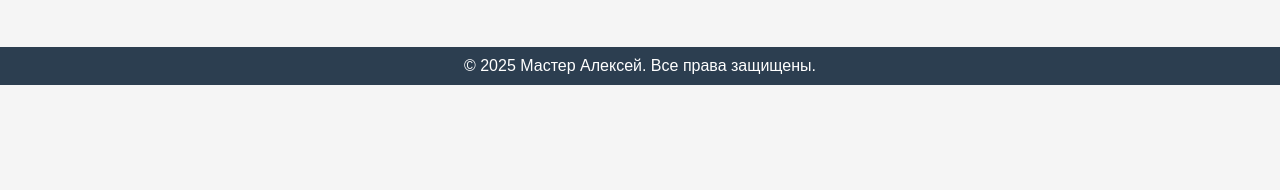
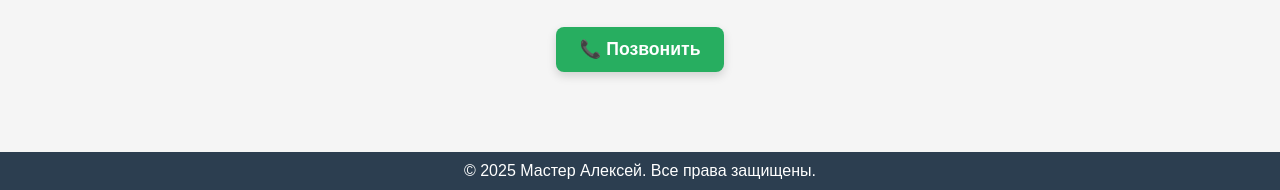
Before and after one commit to automasterzp/master, a plain HTML site: page index.html in a window 1280 px wide. Shown: the part 1145-1335 px from the top of the page. Before the commit the page ends 1230 px from the top, so only its background shows below. Drawn offline with Linux system fonts and the light colour scheme.

Commit message:
Update index.html

```diff
--- a/index.html
+++ b/index.html
@@ -176,6 +176,8 @@
       Звоните: <strong>066 531 73 26</strong><br>
       Работаем ежедневно с 08:00 до 18:00
     </div>
+       <div style="text-align: center; margin: 30px 0;">
+  <a href="tel:0665317326" class="call-button">📞 Позвонить</a>
   </section>
 
   <footer class="fade-in-up">
```
